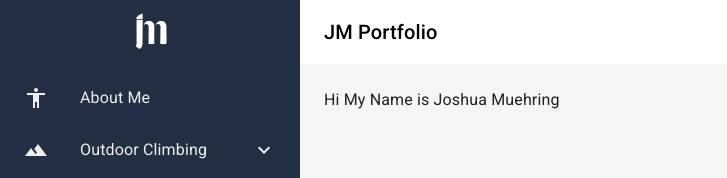
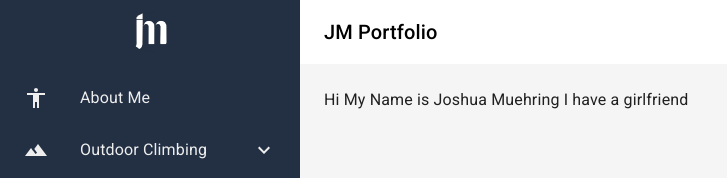
Before and after one commit to jmuehring/JMPortfolio, a React (Create React App) app in the folder climbingport/: page /JoshWebsite/contact-me in a window 1280 px wide. Shown: the top 178 px of the page, without its empty margins (0-727 px from the left). Built offline with nearby package versions, Linux system fonts and the light colour scheme.

Commit message:
some pathways fixed

```diff
--- a/climbingport/src/pages/Contact Me/ContactMe.tsx
+++ b/climbingport/src/pages/Contact Me/ContactMe.tsx
@@ -4,7 +4,9 @@ type Props = {};
 
 const ContactMe = (props: Props) => {
   return (
-    <div> Hi My Name is Joshua Muehring</div>
+    <div> Hi My Name is Joshua Muehring I have a girlfriend
+
+    </div>
   );
 };
 
--- a/climbingport/src/pages/Outdoor Climbing/DashboardIndex.tsx
+++ /dev/null
@@ -1,11 +0,0 @@
-import React from 'react';
-
-type Props = {};
-
-const DashboardIndex = (props: Props) => {
-  return (
-    <div>DashboardIndex</div>
-  );
-};
-
-export default DashboardIndex;
--- a/climbingport/src/routes/appRoutes.tsx
+++ b/climbingport/src/routes/appRoutes.tsx
@@ -1,7 +1,6 @@
 import OutdoorClimbing from "../pages/Outdoor Climbing/OutdoorClimbing";
 import { RouteType } from "./config";
 import Rocklands from "../pages/Outdoor Climbing/Rocklands";
-import DashboardIndex from "../pages/Outdoor Climbing/DashboardIndex";
 import ContactMe from "../pages/Contact Me/ContactMe";
 import NewRiverGorge from "../pages/Outdoor Climbing/NewRiverGorge";
 import Rifle from "../pages/Outdoor Climbing/Rifle";
@@ -42,13 +41,9 @@ const appRoutes: RouteType[] = [
       icon: <LandscapeIcon />
     },
     child: [
+
       {
-        index: true,
-        element: <DashboardIndex />,
-        state: "dashboard.index"
-      },
-      {
-        path: "/outdoor-climbing/Rocklands",
+        path: "/outdoor-climbing/rocklands",
         element: <Rocklands />,
         state: "Rocklands",
         sidebarProps: {
@@ -56,7 +51,7 @@ const appRoutes: RouteType[] = [
         },
       },
       {
-        path: "/outdoor-climbing/NewRiverGorge",
+        path: "/outdoor-climbing/newRiverGorge",
         element: <NewRiverGorge />,
         state: "newrivergorge",
         sidebarProps: {
@@ -64,7 +59,7 @@ const appRoutes: RouteType[] = [
         }
       },
       {
-        path: "/outdoor-climbing/Rifle",
+        path: "/outdoor-climbing/rifle",
         element: <Rifle />,
         state: "rifle",
         sidebarProps: {
@@ -83,7 +78,7 @@ const appRoutes: RouteType[] = [
     },
     child: [
       {
-        path: "/indoor-climbing/Competition",
+        path: "/indoor-climbing/competition",
         element: <Competition />,
         state: "Competition",
         sidebarProps: {
@@ -91,7 +86,7 @@ const appRoutes: RouteType[] = [
         },
       },
       {
-        path: "/indoor-climbing/Training",
+        path: "/indoor-climbing/training",
         element: <Training />,
         state: "training",
         sidebarProps: {
@@ -101,7 +96,7 @@ const appRoutes: RouteType[] = [
     ]
   },
   {
-    path: "/Education",
+    path: "/education",
     element: <Education />,
     state: "education",
     sidebarProps: {
@@ -110,7 +105,7 @@ const appRoutes: RouteType[] = [
     }
   },
   {
-    path: "/Work",
+    path: "/work",
     element: <WorkExperience />,
     state: "work experience",
     sidebarProps: {
```
